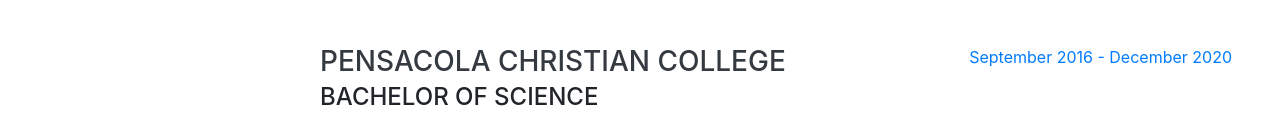
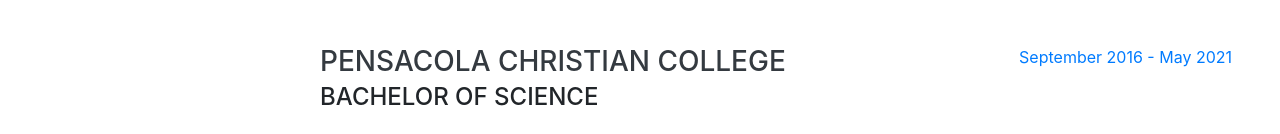
Before and after one commit to ericjcherubin/website, a website with bundled scripts: page index.html in a window 1280 px wide. Shown: the part 1120-1254 px from the top of the page. Built offline with nearby package versions, Linux system fonts and the light colour scheme; a web font is replaced by a local one.

Commit message:
Update index.html

```diff
--- a/index.html
+++ b/index.html
@@ -99,7 +99,7 @@
             <div>Computer Science and Software Engineering</div>
           </div>
           <div class="resume-date text-md-right">
-            <span class="text-primary">September 2016 - December 2020</span>
+            <span class="text-primary">September 2016 - May 2021</span>
           </div>
         </div>
 
```
